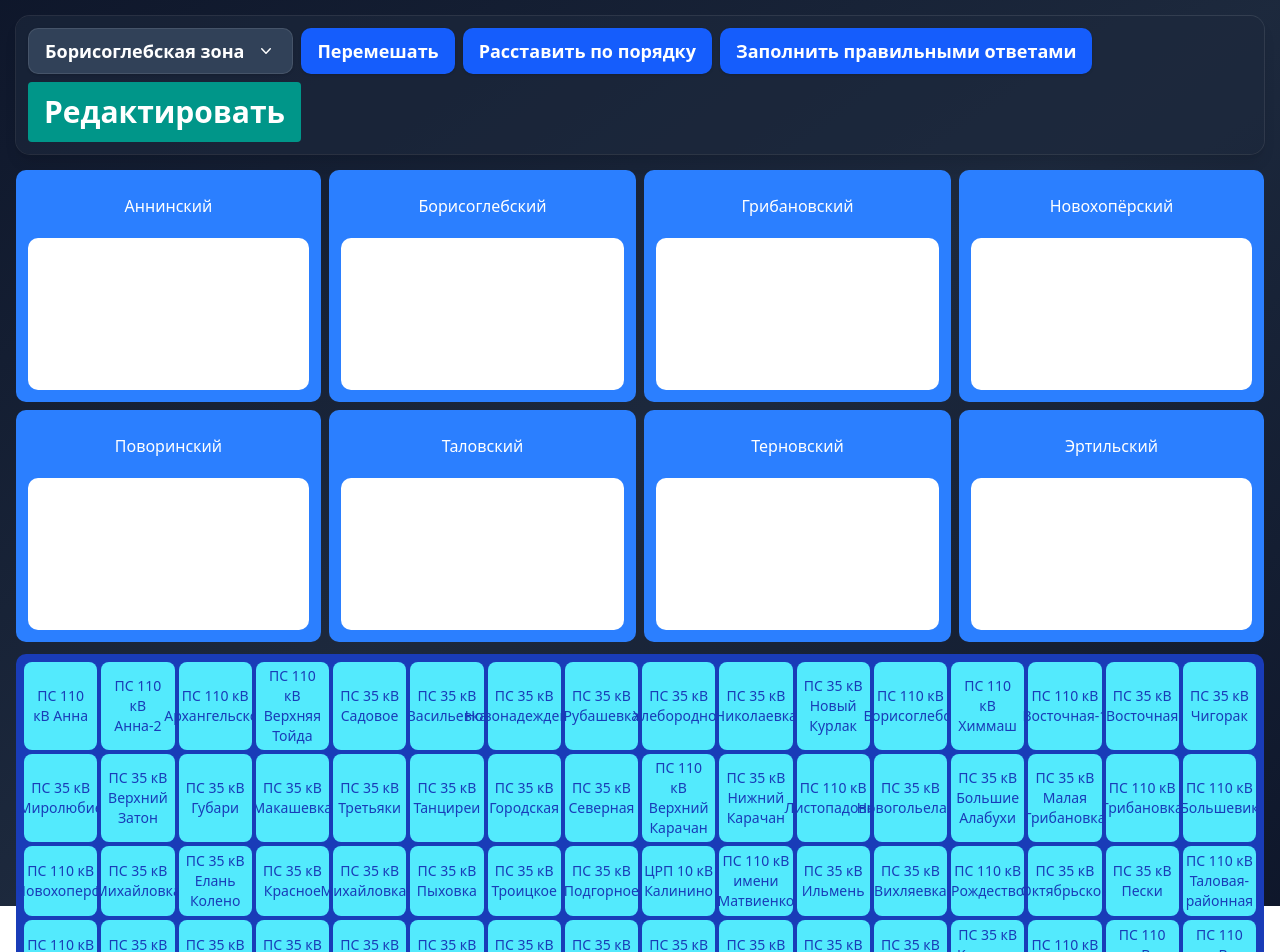
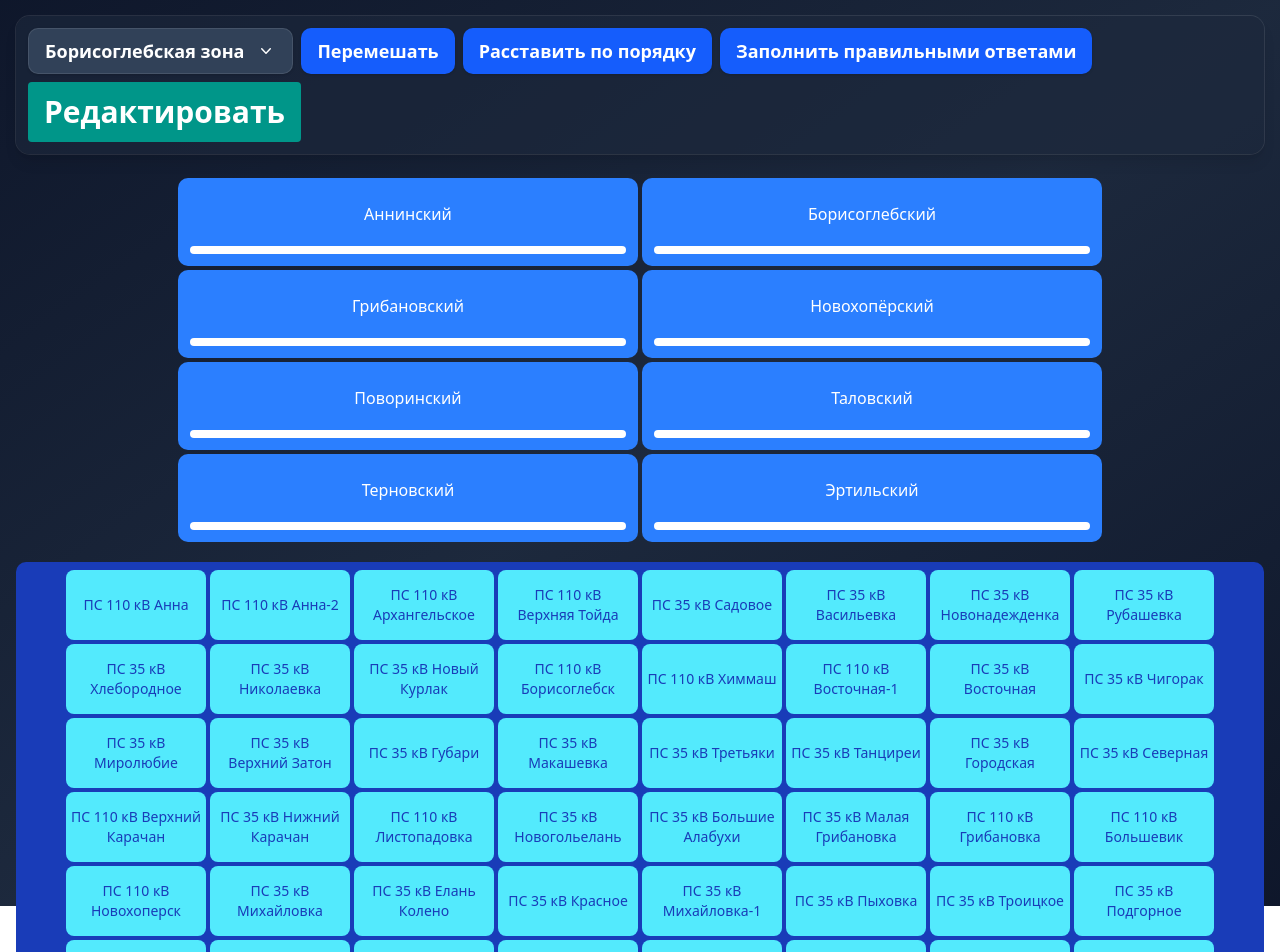
Before and after one commit to MAG1980/BorisZone, a React (Vite) app: page / in a window 1280 px wide. Shown: the top 952 px of the page. Built offline with nearby package versions, Linux system fonts and the light colour scheme.

Commit message:
Скорректированы размеры перетаскиваемых элементов.

```diff
--- a/src/components/GameBoard.tsx
+++ b/src/components/GameBoard.tsx
@@ -25,12 +25,12 @@ export const GameBoard = ({
   onShowHint,
 }: Props) => {
   return (
-    <div className="grid content-between grid-cols-12 auto-rows-max gap-3 h-[90vh]">
+    <div className="flex flex-col gap-3 h-[90vh]">
       <DragOverlay>
         {/*Компонент, который отображается в процессе перемещения.*/}
         {activePs ? <PsItem ps={activePs} /> : null}
       </DragOverlay>
-      <div className="col-span-12 auto-rows-[minmax(232px,auto)] grid-cols-subgrid grid justify-around text-white gap-2">
+      <div className="flex justify-center flex-wrap text-white p-2 gap-1">
         {zoneRes.map((res) => (
           <ResColumn
             key={res.name}
@@ -44,11 +44,8 @@ export const GameBoard = ({
         ))}
       </div>
 
-      <Droppable
-        id={'all'}
-        className={'col-span-12 grid-cols-subgrid p-2 bg-blue-800 rounded-lg'}
-      >
-        <div className="grid grid-cols-16 gap-1">
+      <Droppable id={'all'} className={'w-full p-2 bg-blue-800 rounded-lg'}>
+        <div className="flex justify-center flex-wrap gap-1">
           {psList.all.map((ps) => (
             <PsItem
               key={ps.id}
--- a/src/components/PsItem.tsx
+++ b/src/components/PsItem.tsx
@@ -30,7 +30,7 @@ export const PsItem = ({
   }
 
   const baseStyles = clsx(
-    'flex justify-center items-center text-blue-800 text-pretty p-1 rounded-md max-w-[150px] min-h-[70px]',
+    'flex justify-center items-center text-blue-800 text-pretty p-1 rounded-md w-[140px] min-h-[70px]',
     { 'bg-yellow-500': active }
   )
 
--- a/src/components/ResColumn.tsx
+++ b/src/components/ResColumn.tsx
@@ -31,7 +31,7 @@ export const ResColumn = ({
   return (
     <div
       className={clsx(
-        'col-span-3 flex flex-col bg-blue-500 rounded-lg p-3 gap-2',
+        'flex flex-col w-[460px] bg-blue-500 rounded-lg p-3 gap-2',
         matches && 'bg-teal-500'
       )}
     >
@@ -39,7 +39,7 @@ export const ResColumn = ({
         {res.name}
       </div>
       <Droppable id={res.name} className={'grow p-1 rounded-lg bg-white'}>
-        <div className="grid grid-cols-4 gap-1  rounded-lg  ">
+        <div className="flex flex-wrap gap-1  rounded-lg  ">
           {psList.map((ps) => (
             <PsItem
               key={ps.id}
```
